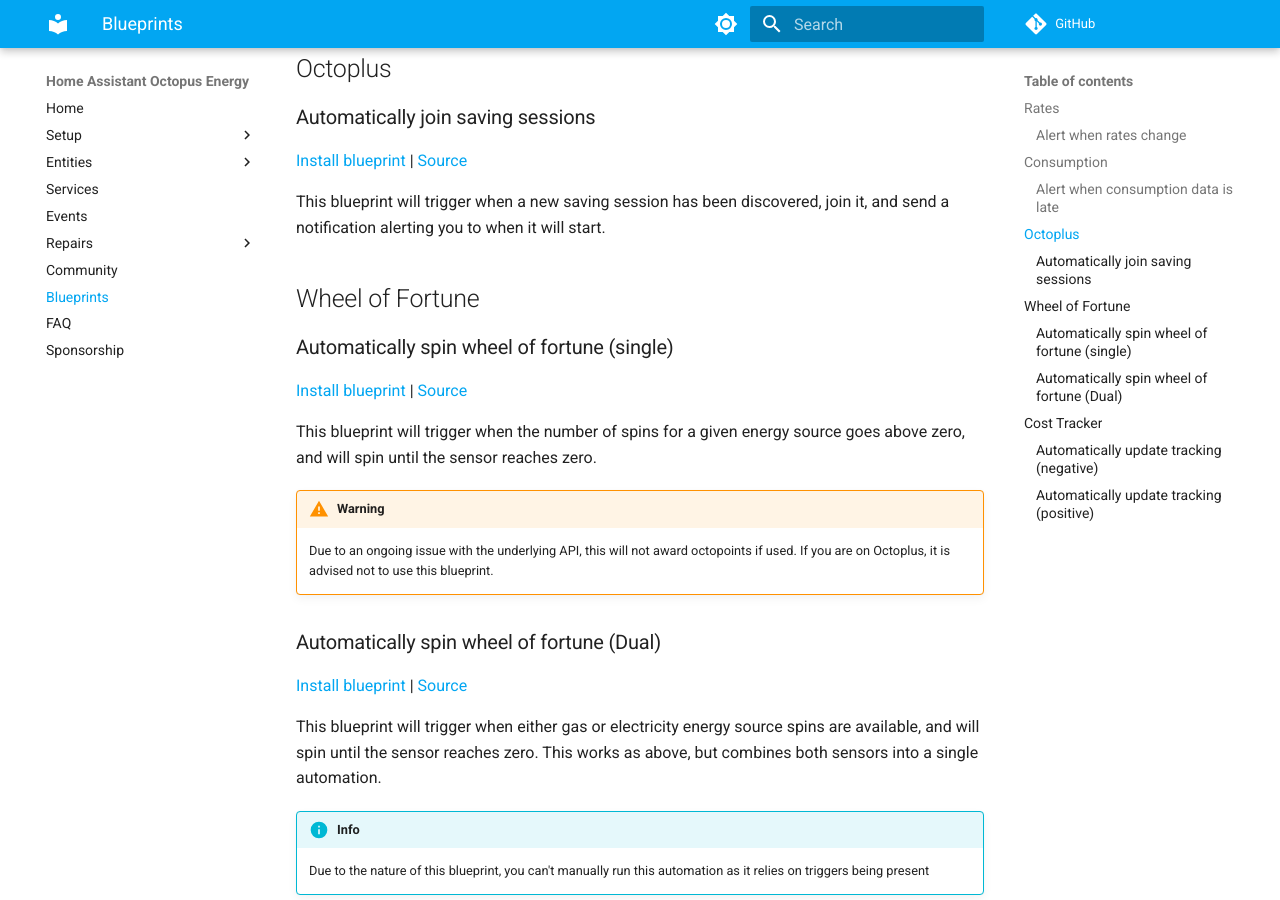
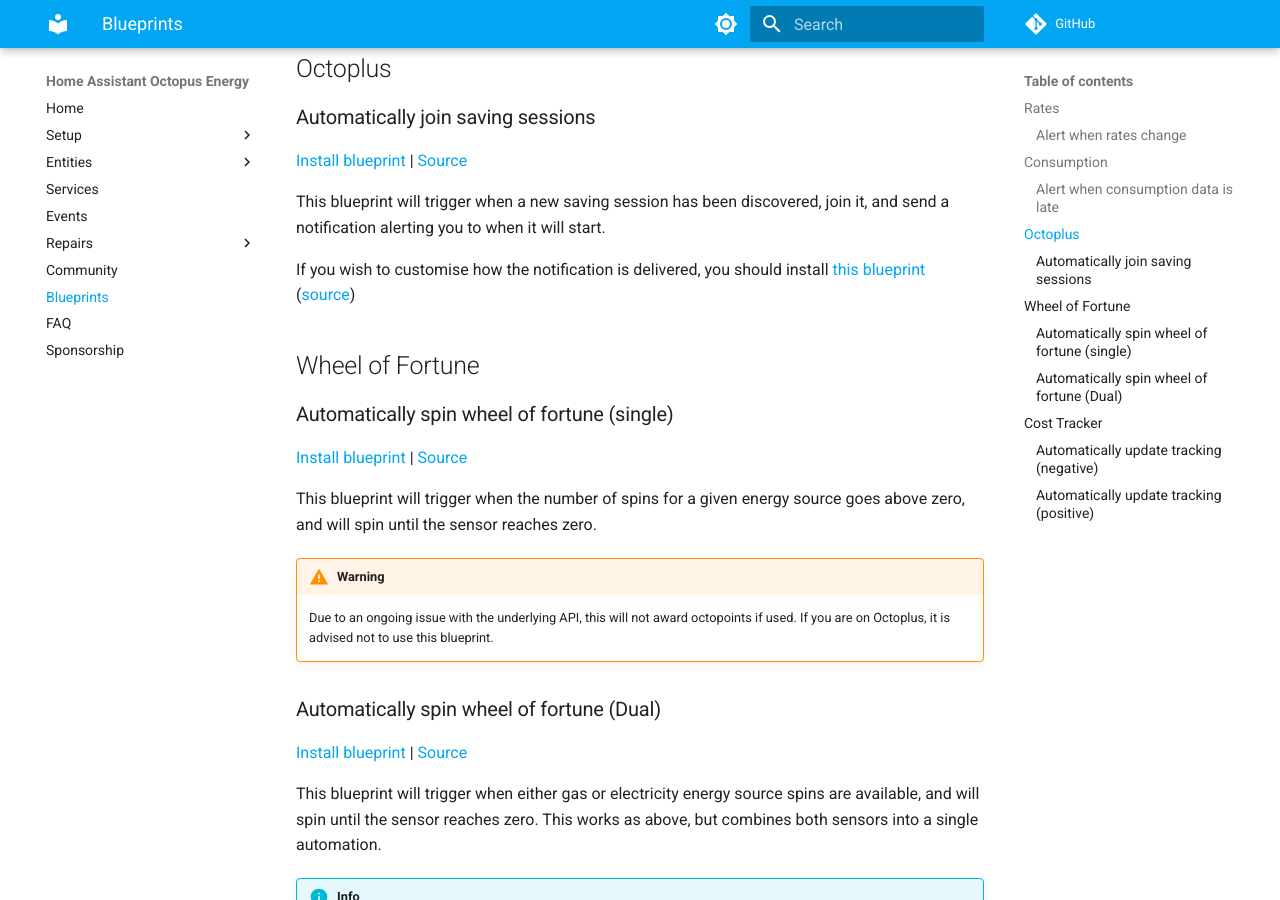
Before and after one commit to BottlecapDave/HomeAssistant-OctopusEnergy, an MkDocs documentation site: the page built from _docs/blueprints.md, in a window 1280 px wide and 900 px high, scrolled down 654 px. Built offline with MkDocs 1.6.1 and Material for MkDocs 9.7.7, drawn with Linux system fonts in a browser that asks for light colours; comment, search, counter and statistics services are not loaded.

Commit message:
blueprint: Added variation of join saving session blueprint where the way the notification is sent can be customised.

```diff
--- a/_docs/blueprints.md
+++ b/_docs/blueprints.md
@@ -25,6 +25,8 @@
 [Install blueprint](https://my.home-assistant.io/redirect/blueprint_import/?blueprint_url=https%3A%2F%2Fgithub.com%2FBottlecapDave%2FHomeAssistant-OctopusEnergy%2Fblob%2Fdevelop%2F_docs%2Fblueprints%2Foctopus_energy_octoplus_join_saving_session.yml) | [Source](./blueprints/octopus_energy_octoplus_join_saving_session.yml)
 
 This blueprint will trigger when a new saving session has been discovered, join it, and send a notification alerting you to when it will start.
+
+If you wish to customise how the notification is delivered, you should install [this blueprint](https://my.home-assistant.io/redirect/blueprint_import/?blueprint_url=https%3A%2F%2Fgithub.com%2FBottlecapDave%2FHomeAssistant-OctopusEnergy%2Fblob%2Fdevelop%2F_docs%2Fblueprints%2Foctopus_energy_octoplus_join_saving_session_custom_action.yml) ([source](./blueprints/octopus_energy_octoplus_join_saving_session_custom_action.yml))
 
 ## Wheel of Fortune
 
```
Also changed, not shown: 1 other file.
